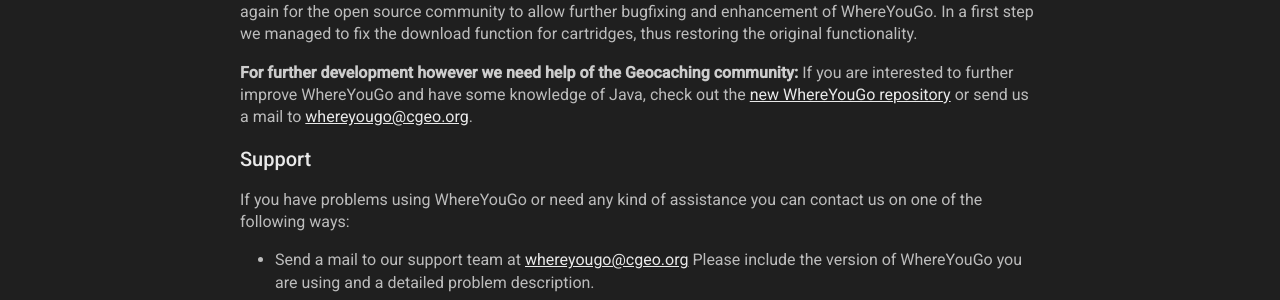
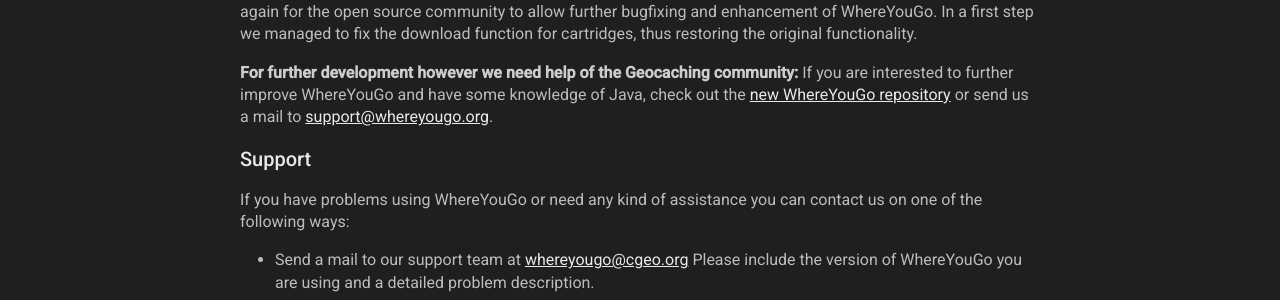
Before and after one commit to cgeo/cgeo.github.io, a Jekyll site: the page built from whereyougolanding.md, in a window 1280 px wide and 900 px high, scrolled down 467 px. Shown: the part 153-453 px from the top of the window. Built offline with Jekyll 4.4.1, drawn with Linux system fonts in a browser that asks for light colours; nearby versions of some CDN libraries; a script that is not in the unit is left out.

Commit message:
Change to new WhereYouGo mail address
both should work however

```diff
--- a/whereyougolanding.md
+++ b/whereyougolanding.md
@@ -20,7 +20,7 @@
 In a first step we managed to fix the download function for cartridges, thus restoring the original functionality.
 
 **For further development however we need help of the Geocaching community:**
-If you are interested to further improve WhereYouGo and have some knowledge of Java, check out the [new WhereYouGo repository](https://github.com/cgeo/WhereYouGo) or send us a mail to [whereyougo@cgeo.org](mailto:whereyougo@cgeo.org?subject=WhereYouGo-Development).
+If you are interested to further improve WhereYouGo and have some knowledge of Java, check out the [new WhereYouGo repository](https://github.com/cgeo/WhereYouGo) or send us a mail to [support@whereyougo.org](mailto:support@whereyougo.org?subject=WhereYouGo-Development).
 
 ## Support
 
```
